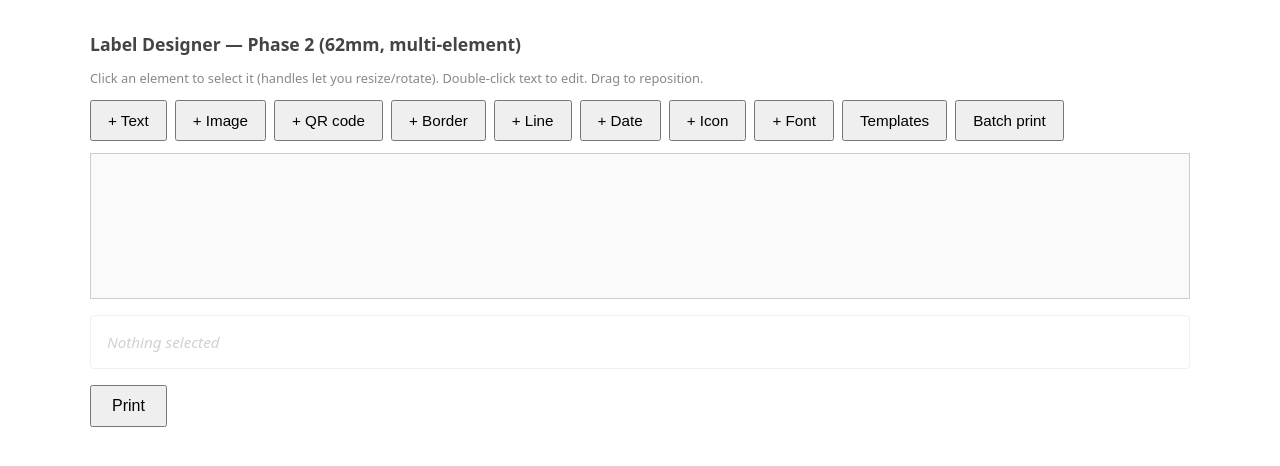
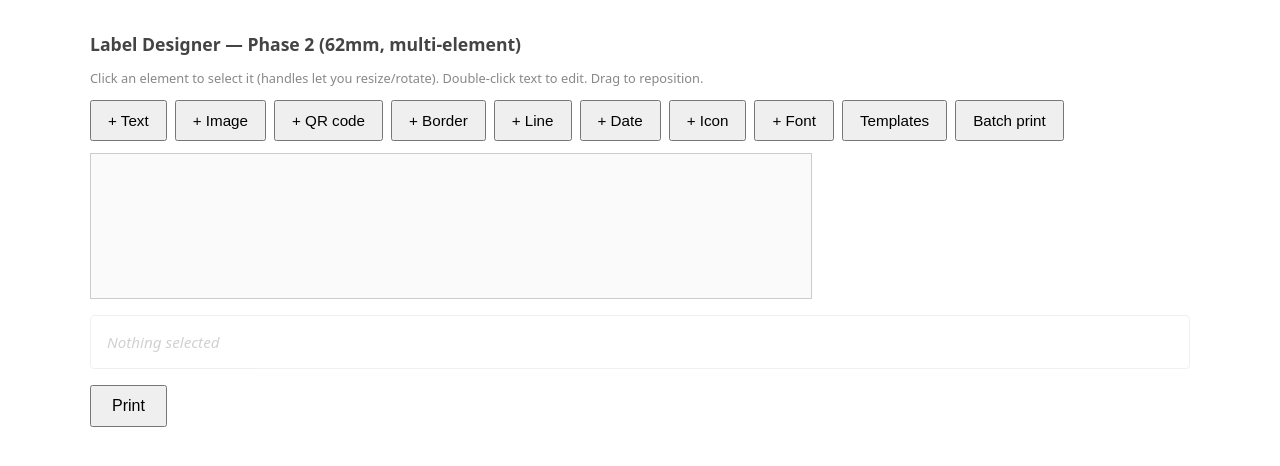
Before and after one commit to teknopartz/label-designer, a Flask app: page / in a window 1280 px wide. Shown: the top 466 px of the page. Run offline with Flask 3, Linux system fonts and the light colour scheme; parts of the project's set-up code (start-up, migrations or seed data) failed here and were passed over; some web fonts are replaced.

Commit message:
Fix stage-wrap still stretching: .layout is now flex-direction:column, so the earlier flex:0 0 auto (main-axis) fix didn't apply on the cross-axis, where default align-items:stretch was still forcing full width. Add align-self:flex-start.

```diff
--- a/app/templates/index.html
+++ b/app/templates/index.html
@@ -18,7 +18,7 @@
     /* Sized to hug its actual content (the canvas) — must NOT flex-grow past
        that, or the background visually extends past the true label edge
        while dragged elements still clip exactly at the real boundary. */
-    #stage-wrap { border: 1px solid #ccc; background: #fafafa; padding: 12px; display: inline-block; max-width: 100%; overflow-x: auto; flex: 0 0 auto; }
+    #stage-wrap { border: 1px solid #ccc; background: #fafafa; padding: 12px; display: inline-block; max-width: 100%; overflow-x: auto; flex: 0 0 auto; align-self: flex-start; }
     #stage-container { transform-origin: top left; }
 
     /* Property panel: full-width, controls arranged in a row and wrapping,
```
